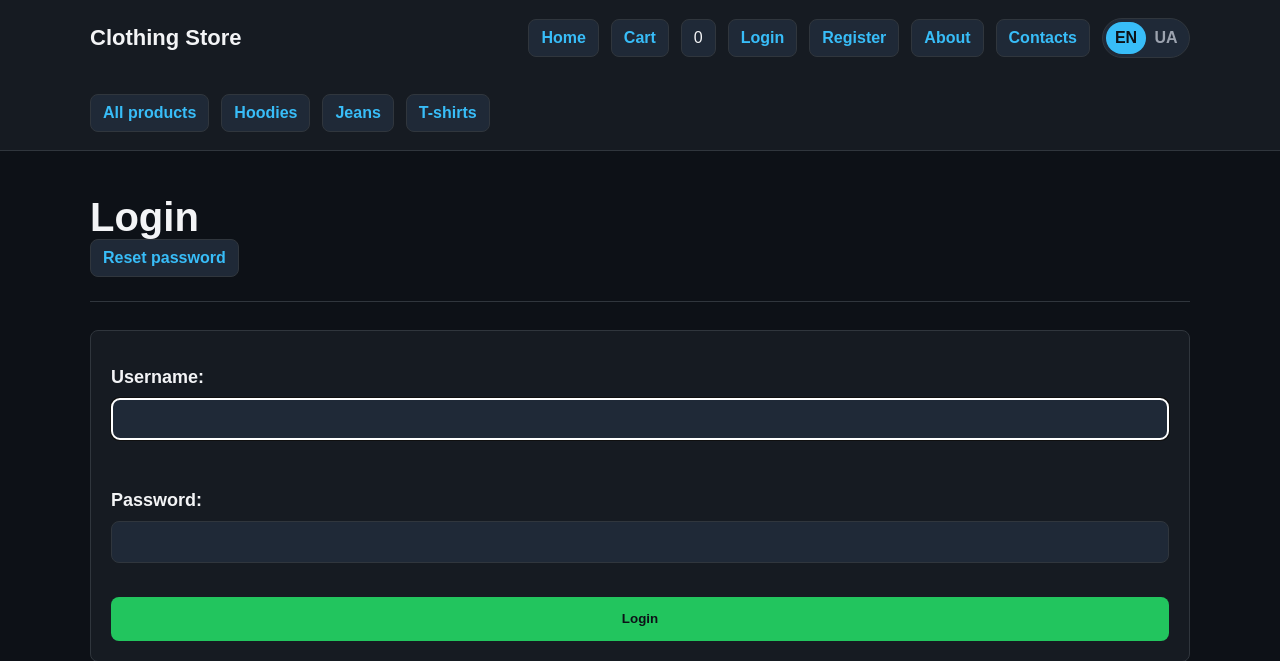
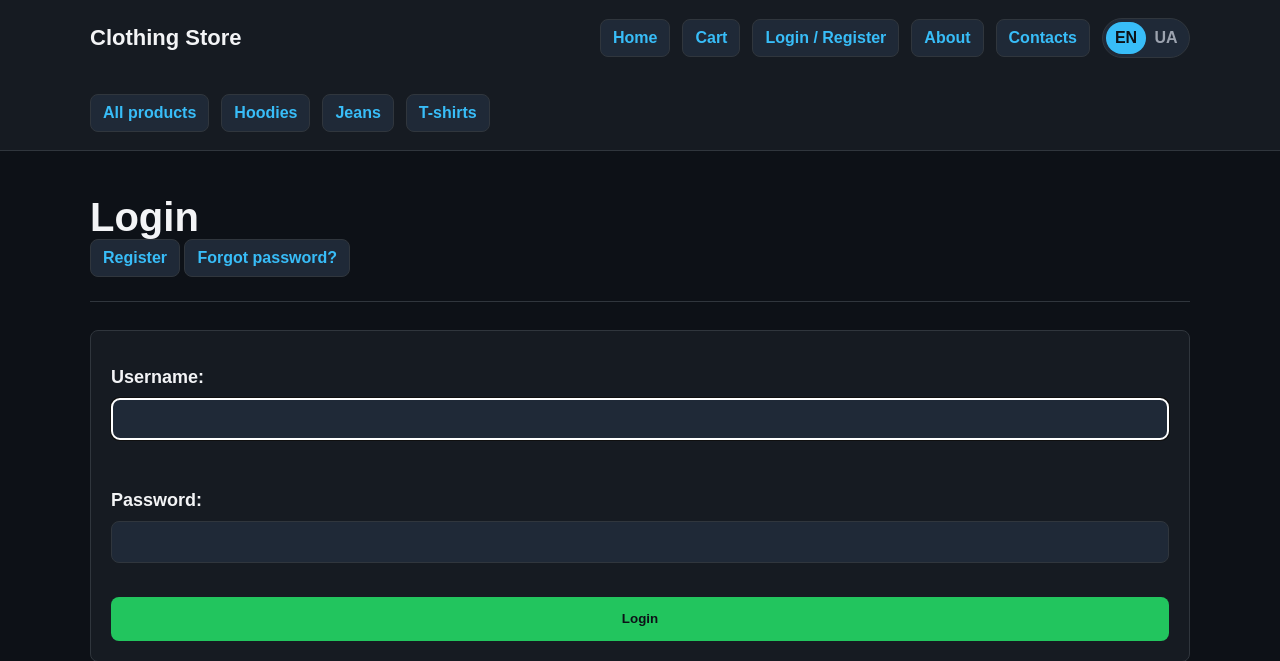
Before and after one commit to Vadym1-fermer/site-laba-2-8, a Django app: page /login/ in a window 1280 px wide. Shown: the top 661 px of the page. Run offline with Django 5.2, Linux system fonts and the light colour scheme; data comes from the database, SQL or seed files in the repository.

Commit message:
UI: improve cart and auth actions

```diff
--- a/pages/templates/pages/auth_form.html
+++ b/pages/templates/pages/auth_form.html
@@ -4,7 +4,10 @@
     <section class="hero">
         <h1>{{ title }}</h1>
         {% if title == "Login" %}
-            <a class="button" href="{% url 'pages:password_reset_request' %}" data-uk="Змінити пароль" data-en="Reset password">Reset password</a>
+            <a class="button" href="{% url 'pages:register' %}" data-uk="Зареєструватись" data-en="Register">Register</a>
+            <a class="button" href="{% url 'pages:password_reset_request' %}" data-uk="Забули пароль?" data-en="Forgot password?">Forgot password?</a>
+        {% elif title == "Register" %}
+            <a class="button" href="{% url 'pages:login' %}" data-uk="Увійти" data-en="Login">Login</a>
         {% endif %}
     </section>
 
--- a/pages/templates/pages/base.html
+++ b/pages/templates/pages/base.html
@@ -80,6 +80,7 @@
         .menu a,
         .category-menu a,
         .button {
+            position: relative;
             display: inline-flex;
             align-items: center;
             min-height: 38px;
@@ -87,6 +88,29 @@
             background: var(--surface-soft);
             border: 1px solid var(--border);
             border-radius: 8px;
+        }
+
+        .cart-link {
+            padding-right: 18px;
+        }
+
+        .cart-badge {
+            position: absolute;
+            top: -8px;
+            right: -8px;
+            display: inline-flex;
+            align-items: center;
+            justify-content: center;
+            min-width: 20px;
+            height: 20px;
+            padding: 0 6px;
+            color: var(--bg);
+            background: var(--accent-strong);
+            border: 2px solid var(--surface);
+            border-radius: 999px;
+            font-size: 12px;
+            font-weight: 900;
+            line-height: 1;
         }
 
         .language-toggle {
@@ -245,7 +269,8 @@
         }
 
         .buy-button,
-        .submit-button {
+        .submit-button,
+        .remove-button {
             min-height: 44px;
             padding: 0 18px;
             color: var(--bg);
@@ -254,6 +279,11 @@
             border-radius: 8px;
             font-weight: 800;
             cursor: pointer;
+        }
+
+        .remove-button {
+            color: var(--text);
+            background: #7f1d1d;
         }
 
         .form-grid,
@@ -405,15 +435,16 @@
 
             <nav class="menu" aria-label="Main menu">
                 <a href="{% url 'pages:home' %}" data-uk="Головна" data-en="Home">Home</a>
-                <a href="{% url 'pages:cart' %}" data-uk="Кошик" data-en="Cart">Cart</a>
-                <span class="button">{{ cart_count }}</span>
+                <a class="cart-link" href="{% url 'pages:cart' %}" data-uk="Кошик" data-en="Cart">
+                    Cart
+                    <span class="cart-badge">{{ cart_count }}</span>
+                </a>
                 {% if user.is_authenticated %}
                     <a href="{% url 'pages:account' %}" data-uk="Кабінет" data-en="Account">Account</a>
                     <a href="{% url 'pages:password_reset_request' %}" data-uk="Змінити пароль" data-en="Change password">Change password</a>
                     <a href="{% url 'pages:logout' %}" data-uk="Вийти" data-en="Logout">Logout</a>
                 {% else %}
-                    <a href="{% url 'pages:login' %}" data-uk="Увійти" data-en="Login">Login</a>
-                    <a href="{% url 'pages:register' %}" data-uk="Зареєструватись" data-en="Register">Register</a>
+                    <a href="{% url 'pages:login' %}" data-uk="Увійти / Зареєструватись" data-en="Login / Register">Login / Register</a>
                 {% endif %}
                 {% for page in pages %}
                     <a href="{% url 'pages:'|add:page.url_name %}">{{ page.title }}</a>
--- a/pages/templates/pages/cart.html
+++ b/pages/templates/pages/cart.html
@@ -13,6 +13,10 @@
                     <h2>{{ item.product.name }}</h2>
                     <p>{{ item.product.category.name }} / {{ item.product.color }}</p>
                     <p class="product-meta"><span data-uk="Кількість" data-en="Quantity">Quantity</span>: {{ item.quantity }}</p>
+                    <form action="{% url 'pages:remove_from_cart' item.product.id %}" method="post">
+                        {% csrf_token %}
+                        <button class="remove-button" type="submit" data-uk="Видалити" data-en="Remove">Remove</button>
+                    </form>
                 </div>
                 <p class="price">{{ item.subtotal }} UAH</p>
             </article>
--- a/pages/urls.py
+++ b/pages/urls.py
@@ -10,6 +10,7 @@ urlpatterns = [
     path("products/<int:pk>/", views.product_detail, name="product_detail"),
     path("products/<int:pk>/add-to-cart/", views.add_to_cart, name="add_to_cart"),
     path("cart/", views.cart, name="cart"),
+    path("cart/remove/<int:pk>/", views.remove_from_cart, name="remove_from_cart"),
     path("checkout/", views.checkout, name="checkout"),
     path("newsletter/", views.newsletter_signup, name="newsletter_signup"),
     path("login/", views.login_view, name="login"),
--- a/pages/views.py
+++ b/pages/views.py
@@ -158,6 +158,18 @@ def cart(request):
         "total": total,
     }
     return render(request, "pages/cart.html", context)
+
+
+def remove_from_cart(request, pk):
+    cart_data = get_cart(request)
+    product_id = str(pk)
+
+    if request.method == "POST" and product_id in cart_data:
+        del cart_data[product_id]
+        request.session.modified = True
+        messages.success(request, "Product removed from cart.")
+
+    return redirect("pages:cart")
 
 
 @login_required
```
Also changed, not shown: pages/tests.py (+16 -3 lines).
